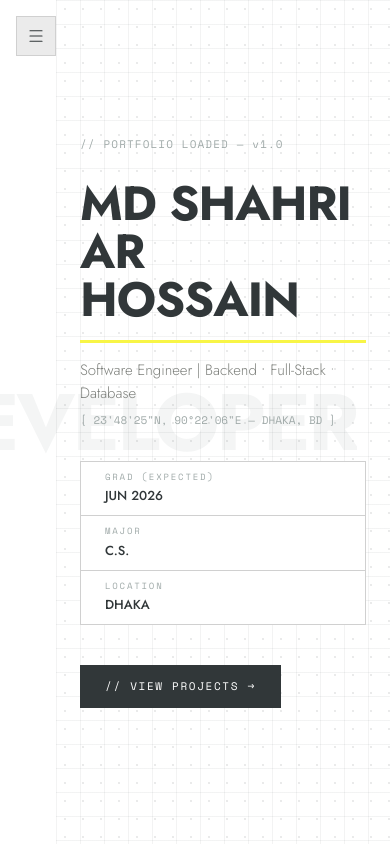
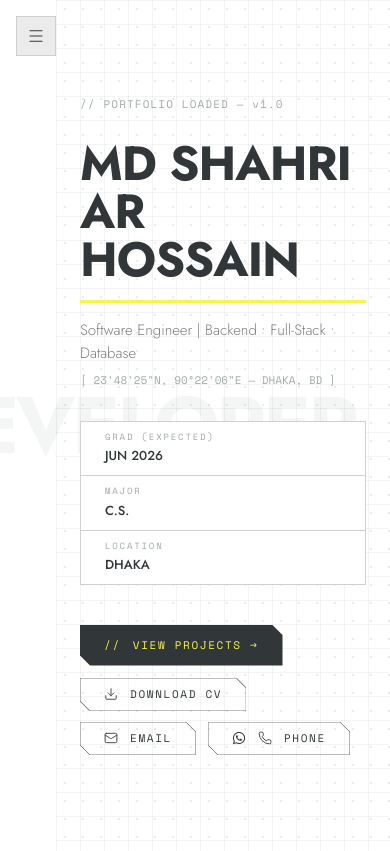
Before and after one commit to Shahriar1638/MyPortfolio, a React (Vite) app: page / in a window 390 px wide. Shown: the top 851 px of the page. Built offline with nearby package versions, Linux system fonts and the light colour scheme.

Commit message:
quick cv download and email phone num copy added

```diff
--- a/src/components/sections/Hero.jsx
+++ b/src/components/sections/Hero.jsx
@@ -1,9 +1,62 @@
-import { useEffect, useRef } from "react";
+import { useEffect, useRef, useState } from "react";
+import { Download, Phone, Mail } from "lucide-react";
+import { FaWhatsapp } from "react-icons/fa";
 import gsap from "gsap";
 import { OrbitalRing } from "../OrbitalRing";
 
+function ChamferedBtn({ as: Tag = "a", borderColor = "var(--color-ink-secondary)", hoverBorderColor = "var(--color-ink)", textClass = "text-(--color-ink)", hoverText = "hover:text-(--color-ink)", className = "", children, ...props }) {
+  const btnRef = useRef(null);
+  const [size, setSize] = useState({ w: 0, h: 0 });
+
+  useEffect(() => {
+    if (!btnRef.current) return;
+    const obs = new ResizeObserver(([entry]) => {
+      setSize({ w: entry.target.offsetWidth, h: entry.target.offsetHeight });
+    });
+    obs.observe(btnRef.current);
+    return () => obs.disconnect();
+  }, []);
+
+  return (
+    <Tag
+      ref={btnRef}
+      className={`btn-chamfer inline-flex items-center gap-3 px-6 py-2 relative
+                  font-mono text-[11px] tracking-[0.15em] uppercase outline-none
+                  ${textClass} ${hoverText}
+                  transition-colors duration-200 ${className}`}
+      style={{ '--btn-stroke': borderColor, '--btn-stroke-hover': hoverBorderColor }}
+      {...props}
+    >
+      {children}
+      {size.w > 0 && (
+        <svg
+          className="absolute inset-0 pointer-events-none"
+          viewBox={`0 0 ${size.w} ${size.h}`}
+          aria-hidden="true"
+        >
+          <polygon
+            points={`0,0 ${size.w - 10},0 ${size.w},10 ${size.w},${size.h} 10,${size.h} 0,${size.h - 10}`}
+            fill="none"
+            stroke="var(--btn-stroke)"
+            strokeWidth="1"
+          />
+        </svg>
+      )}
+    </Tag>
+  );
+}
+
 export function Hero() {
   const ref = useRef(null);
+  const [copiedEmail, setCopiedEmail] = useState(false);
+  const [copiedPhone, setCopiedPhone] = useState(false);
+
+  const copyToClipboard = (text, setCopied) => {
+    navigator.clipboard.writeText(text).then(() => {
+      setCopied(true);
+      setTimeout(() => setCopied(false), 2000);
+    });
+  };
 
   useEffect(() => {
     const ctx = gsap.context(() => {
@@ -69,9 +122,9 @@ export function Hero() {
           "-=0.4",
         )
 
-        // Data row + CTA fade up
+        // Data row + CTAs fade up
         .fromTo(
-          [".hero-data", ".hero-cta"],
+          [".hero-data", ".hero-ctas"],
           { opacity: 0, y: 12 },
           { opacity: 1, y: 0, duration: 0.4, stagger: 0.1 },
           "-=0.3",
@@ -167,17 +220,44 @@ export function Hero() {
               ))}
             </div>
 
-            {/* CTA */}
-            <a
-              href="#projects"
-              className="hero-cta inline-flex items-center gap-3 px-6 py-3
-                          bg-(--color-ink) text-white font-mono text-[11px] tracking-[0.15em]
-                          uppercase border border-(--color-ink) outline-none
-                          hover:bg-(--color-accent) hover:text-(--color-on-accent) hover:border-(--color-accent)
-                          transition-colors duration-200"
-            >
-              // VIEW PROJECTS →
-            </a>
+            {/* CTAs */}
+            <div className="hero-ctas flex flex-wrap items-center gap-3 mt-2">
+              <a
+                href="#projects"
+                className="clip-chamfer-tr-bl inline-flex items-center gap-3 px-6 py-3 relative
+                            font-mono text-[11px] tracking-[0.15em] uppercase outline-none
+                            bg-(--color-ink) text-(--color-accent)
+                            hover:bg-(--color-accent) hover:text-(--color-on-accent)
+                            transition-colors duration-200"
+              >
+                <span className="text-(--color-accent)">//</span> VIEW PROJECTS →
+              </a>
+
+              <ChamferedBtn
+                as="a"
+                href="/MyPortfolio/MD_Shahriar_Hossain_cv.pdf"
+                download
+                className="gap-2 py-2"
+              >
+                <Download size={14} strokeWidth={1.5} /> DOWNLOAD CV
+              </ChamferedBtn>
+
+              <ChamferedBtn
+                as="button"
+                onClick={() => copyToClipboard('shafim1638@gmail.com', setCopiedEmail)}
+                className="cursor-pointer gap-2 py-2"
+              >
+                <Mail size={14} strokeWidth={1.5} /> {copiedEmail ? '✓ COPIED' : 'EMAIL'}
+              </ChamferedBtn>
+
+              <ChamferedBtn
+                as="button"
+                onClick={() => copyToClipboard('+8801906127394', setCopiedPhone)}
+                className="cursor-pointer gap-2 py-2"
+              >
+                <FaWhatsapp size={14} /> <Phone size={14} strokeWidth={1.5} /> {copiedPhone ? '✓ COPIED' : 'PHONE'}
+              </ChamferedBtn>
+            </div>
           </div>
 
           {/* Right decorative column */}
--- a/src/index.css
+++ b/src/index.css
@@ -154,6 +154,14 @@ body {
   clip-path: polygon(0 0, calc(100% - 12px) 0, 100% 12px, 100% 100%, 12px 100%, 0 calc(100% - 12px));
 }
 
+@utility clip-chamfer-tr-bl {
+  clip-path: polygon(0 0, calc(100% - 10px) 0, 100% 10px, 100% 100%, 10px 100%, 0 calc(100% - 10px));
+}
+
+.btn-chamfer:hover polygon {
+  stroke: var(--btn-stroke-hover) !important;
+}
+
 /* ─── REDUCED MOTION ──────────────────────────────── */
 @media (prefers-reduced-motion: reduce) {
   *, *::before, *::after {
--- a/vite.config.js
+++ b/vite.config.js
@@ -3,6 +3,7 @@ import react from '@vitejs/plugin-react'
 import tailwindcss from '@tailwindcss/vite'
 
 export default defineConfig({
+  base: '/MyPortfolio/',
   plugins: [
     tailwindcss(),
     react()
```
